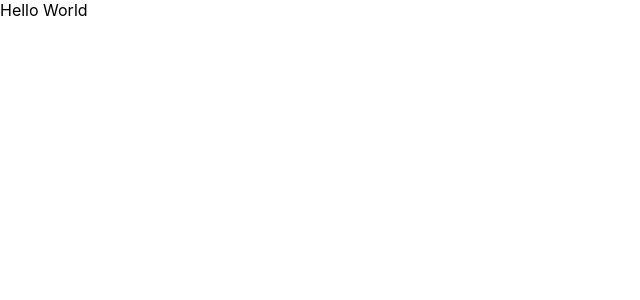
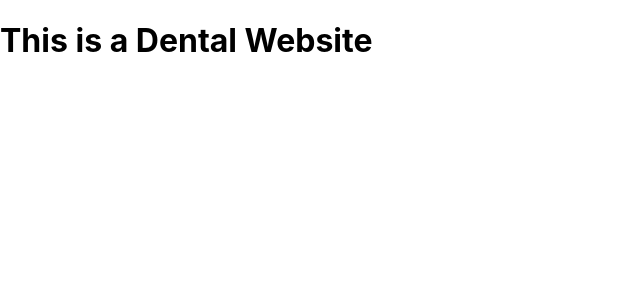
Before and after one commit to sakhawat9/dental-app-calient, a React (Create React App) app: page / in a window 1280 px wide. Shown: the top 300 px of the page, without its empty margins (0-640 px from the left). Built offline with nearby package versions, Linux system fonts and the light colour scheme.

Commit message:
test commit

```diff
--- a/src/App.js
+++ b/src/App.js
@@ -1,6 +1,8 @@
 function App() {
   return (
-    <div>Hello World</div>
+    <div>
+      <h1>This is a Dental Website</h1>
+    </div>
   );
 }
 
```
